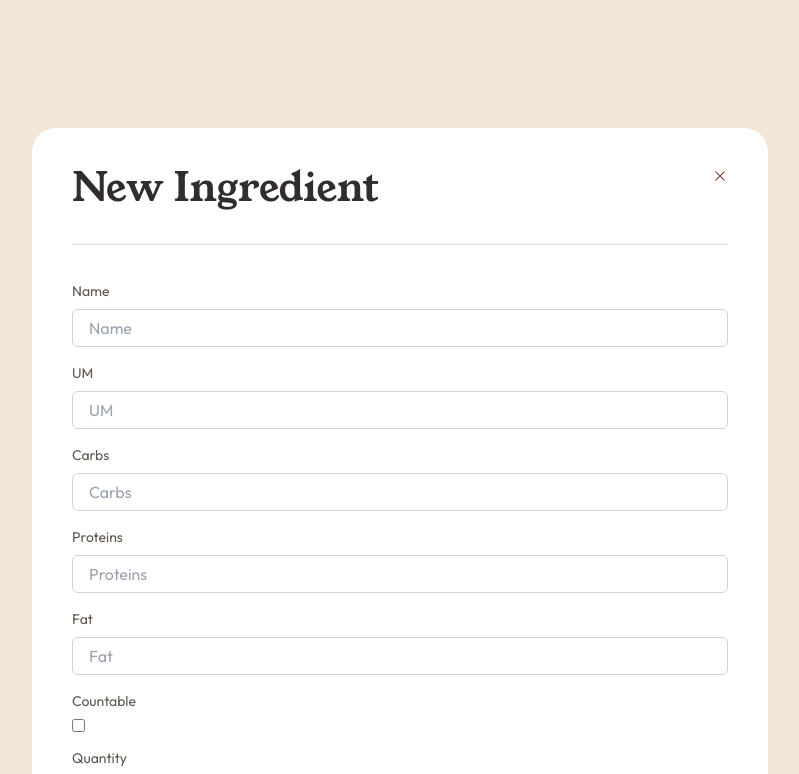
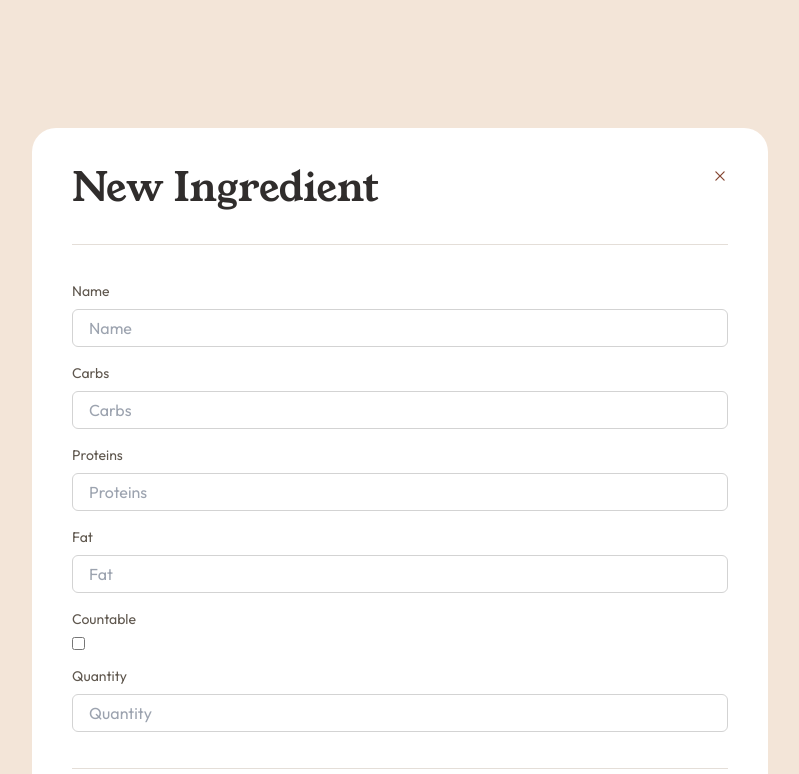
Before and after one commit to JustANipple/recipes, a Next.js app: page /ingredients/0/edit in a window 1280 px wide. Shown: the top 774 px of the page, without its empty margins (240-1039 px from the left). Built offline with nearby package versions, Linux system fonts and the light colour scheme.

Commit message:
edited recipes/index

```diff
--- a/app/components/Recipe.js
+++ b/app/components/Recipe.js
@@ -29,7 +29,7 @@ const Recipe = () => {
         <main className="m-auto grid  gap-y-9 bg-White md:my-32 md:max-w-desktop md:rounded-3xl md:p-10 md:pb-6">
           <div className="relative truncate md:rounded-xl">
             <div className="absolute left-2 right-2 top-2 flex justify-between">
-              <div className="flex gap-3">
+              <div className="grid gap-3">
                 <Link
                   href="ingredients"
                   className="text-black my-auto flex gap-1 rounded-md bg-LightGrey/75 px-3 py-1 font-Outfit text-Nutmeg"
@@ -57,7 +57,7 @@ const Recipe = () => {
               </div>
               <select
                 name="recipes"
-                className="rounded-md bg-LightGrey/75 px-4 py-1.5 font-Outfit text-Nutmeg"
+                className="h-fit rounded-md bg-LightGrey/75 px-4 py-1.5 font-Outfit text-Nutmeg"
                 onChange={(e) => {
                   setSelectedRecipe(
                     recipes.find(
--- a/app/ingredients/[id]/edit/page.js
+++ b/app/ingredients/[id]/edit/page.js
@@ -73,19 +73,6 @@ const Page = ({ params }) => {
               placeholder="Name"
               className={`rounded-md border border-[lightGrey] px-4 py-1.5 outline-none ${errors.name && "border-Red placeholder:text-Red placeholder:opacity-50"}`}
               {...register("name", { required: true })}
-            />
-          </div>
-          {/* UM */}
-          <div className="grid gap-y-2">
-            <label htmlFor="um" className="text-sm">
-              UM
-            </label>
-            <input
-              type="text"
-              name="um"
-              placeholder="UM"
-              className={`rounded-md border border-[lightGrey] px-4 py-1.5 outline-none ${errors.um && "border-Red placeholder:text-Red placeholder:opacity-50"}`}
-              {...register("um", { required: true })}
             />
           </div>
           {/* Carbs */}
--- a/app/recipes/page.js
+++ b/app/recipes/page.js
@@ -37,21 +37,21 @@ const Table = () => {
 
       <hr className="border-LightGrey" />
 
-      <div className="flex gap-3">
+      <div className="flex flex-wrap justify-center gap-3">
         {recipes &&
           recipes.length > 0 &&
           recipes.map((recipe, index) => (
             <a
               href={`recipes/${recipe.Id}/edit`}
               key={index}
-              className="grid gap-y-5 rounded-md bg-White p-6 shadow-lg transition duration-300 ease-in-out hover:shadow-xl"
+              className="grid w-72 gap-y-5 rounded-md bg-White p-6 shadow-lg transition duration-300 ease-in-out hover:shadow-xl"
             >
               <img
                 src={recipe.ImageLink}
                 alt={recipe.Title}
                 className="h-40 w-full rounded-md object-cover"
               />
-              <div className="flex gap-3">
+              <div className="grid gap-y-1">
                 <span className=" rounded-md bg-LightGrey px-3 py-1 text-xs font-OutfitBold text-Nutmeg">
                   PreparationTime time: {recipe.PreparationTime}
                 </span>
```
Also changed, not shown: app/lib/data.js.
